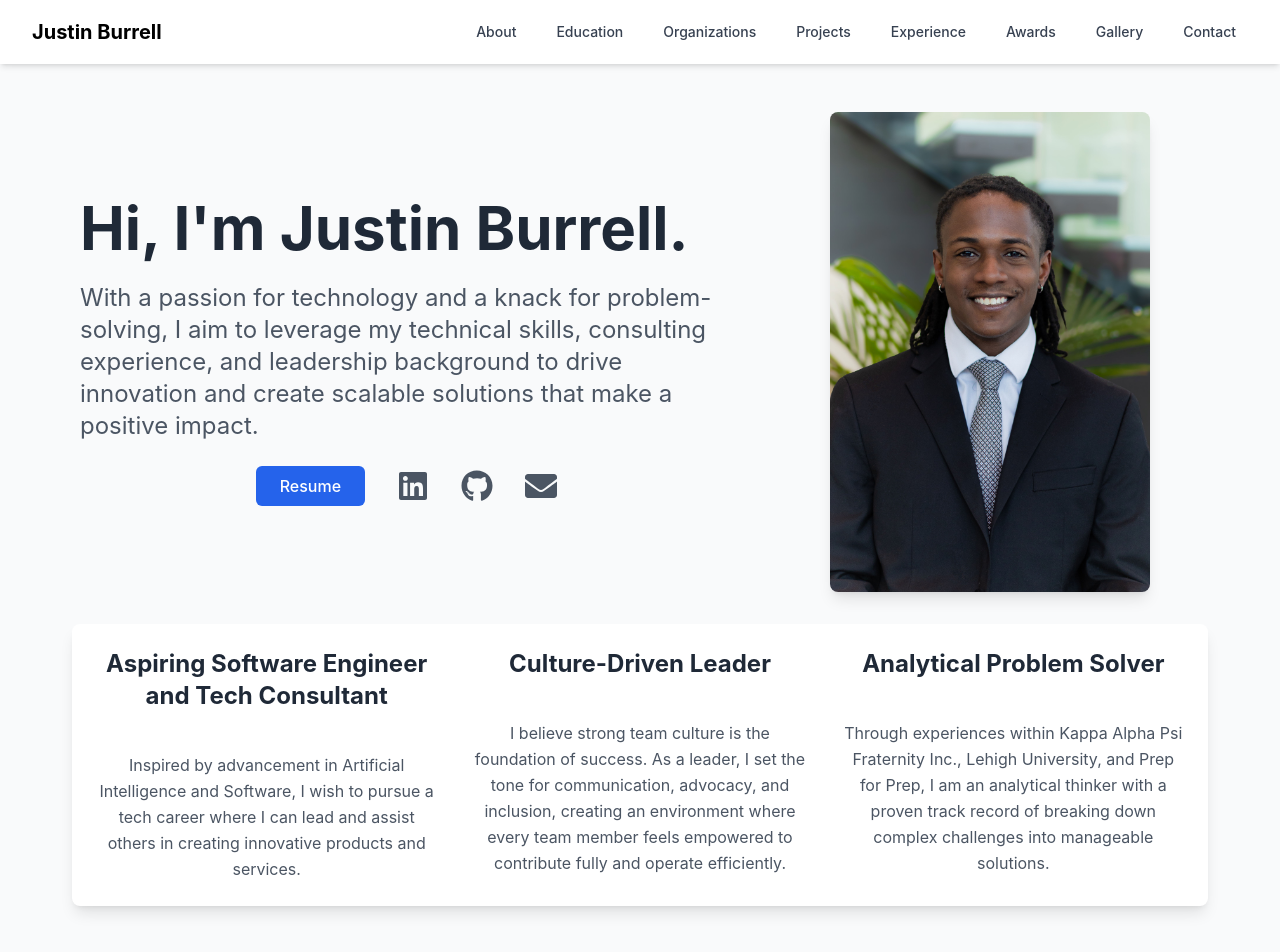
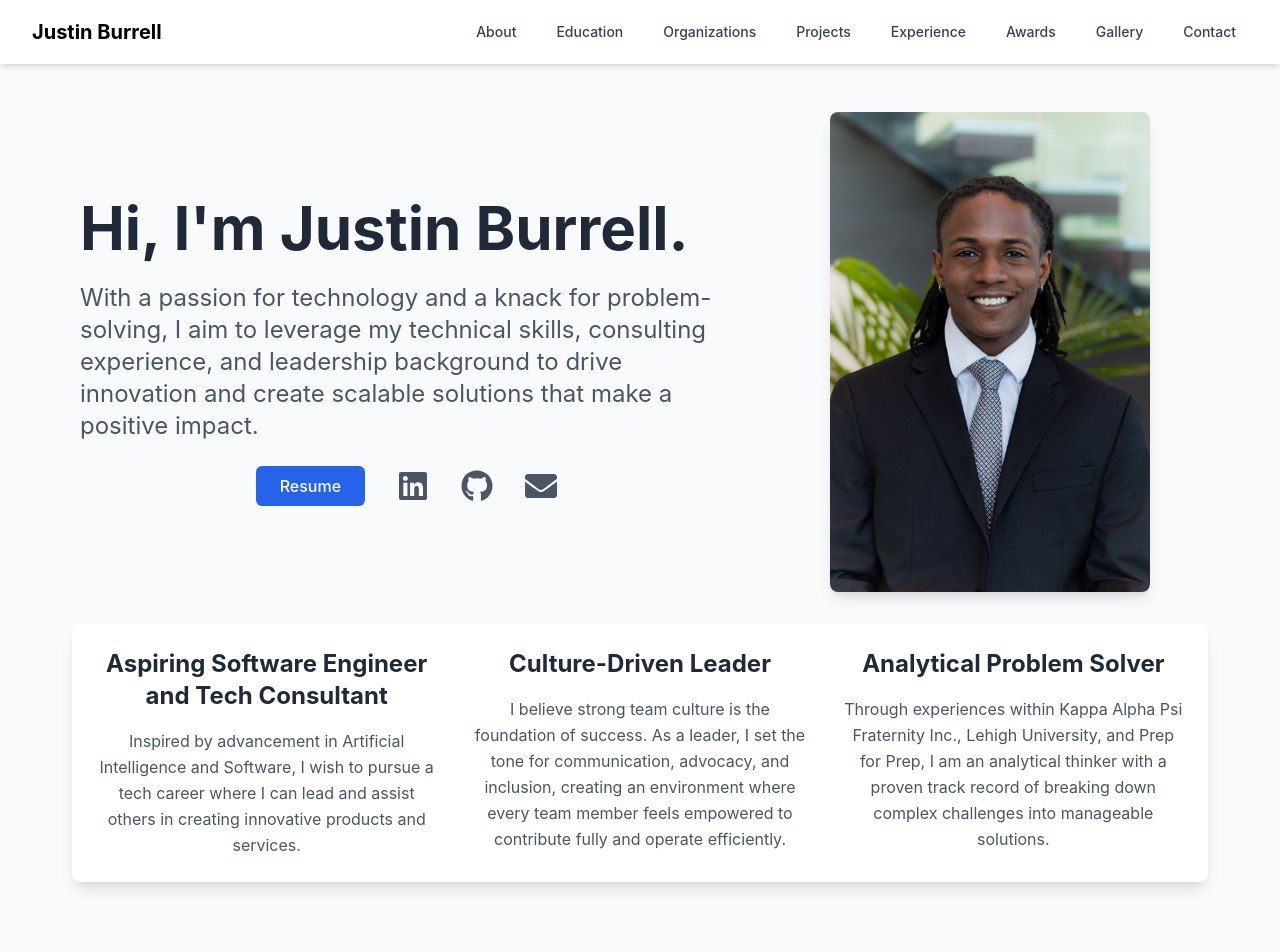
Before and after one commit to JustinBurrell/personal-website, a React (Create React App) app in the folder personal-portfolio/: page / in a window 1280 px wide. Shown: the top 952 px of the page. Built offline with nearby package versions, Linux system fonts and the light colour scheme.

Commit message:
Updates to qualities card styling

```diff
--- a/personal-portfolio/src/components/sections/Home.js
+++ b/personal-portfolio/src/components/sections/Home.js
@@ -77,11 +77,11 @@ const Home = () => {
           <Card className="w-full">
             <div className="grid md:grid-cols-3 gap-8 p-6">
               {home.qualities.map((quality, index) => (
-                <div key={index} className="flex flex-col items-center text-center space-y-4">
-                  <h3 className="text-2xl font-bold text-gray-800">
+                <div key={index} className="flex flex-col h-full">
+                  <h3 className="text-2xl font-bold text-gray-800 text-center mb-4">
                     {quality.attribute}
                   </h3>
-                  <p className="text-gray-600 leading-relaxed">
+                  <p className="text-gray-600 leading-relaxed text-center flex-grow">
                     {quality.description}
                   </p>
                 </div>
```
